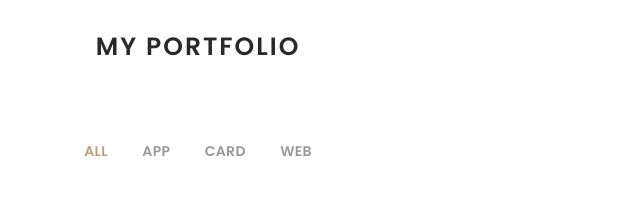
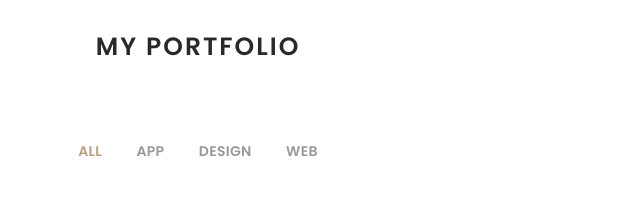
Before and after one commit to Bharat7017/Portfolio, a plain HTML site: page index.html in a window 1280 px wide. Shown: the part 1760-1965 px from the top of the page, 442-1082 px from the left. Drawn offline with nearby package versions, Linux system fonts and the light colour scheme; a web font is replaced by a local one.

Commit message:
Update index.html

```diff
--- a/index.html
+++ b/index.html
@@ -179,7 +179,7 @@
             <ul id="portfolio-flters">
               <li data-filter="*" class="filter-active">All</li>
               <li data-filter=".filter-app">App</li>
-              <li data-filter=".filter-design">Card</li>
+              <li data-filter=".filter-design">Design</li>
               <li data-filter=".filter-web">Web</li>
             </ul>
           </div>
```
